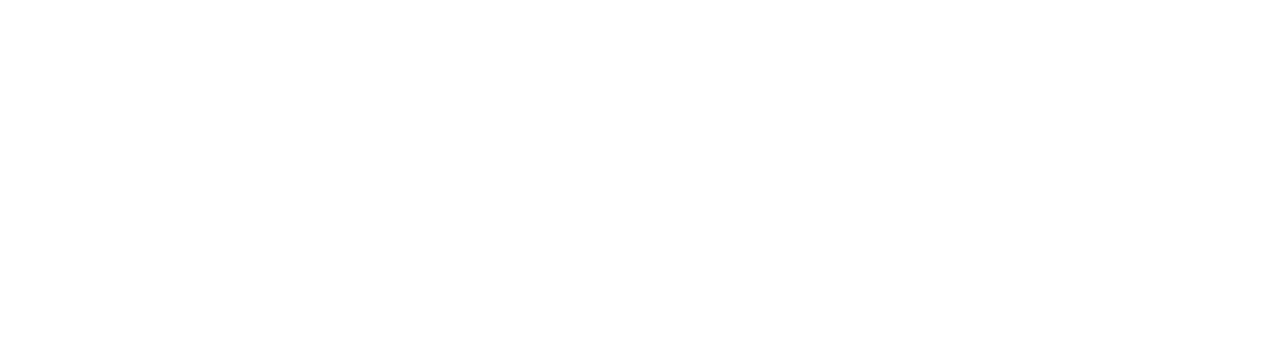
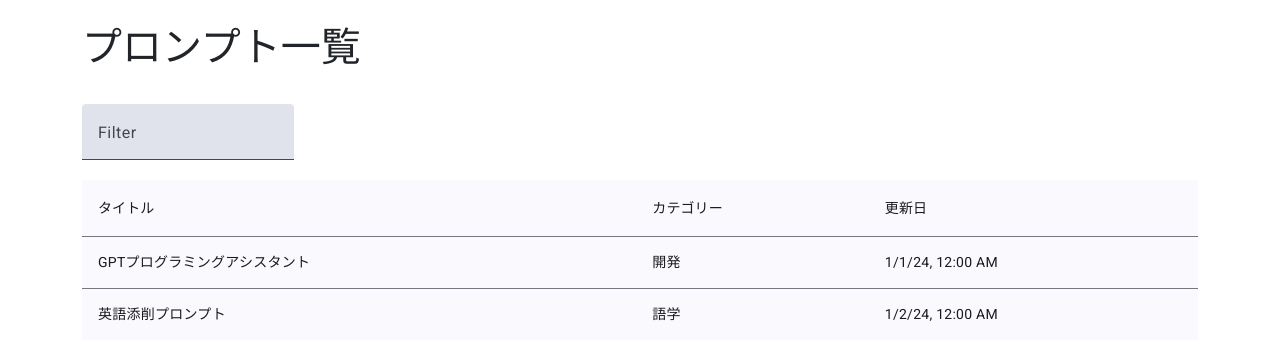
Before and after one commit to nakamuuu-prog/MyPrompt, an Angular app in the folder my-prompt/: page /prompts/list in a window 1280 px wide. Before the commit this address led to /. Shown: the top 360 px of the page. Built offline with nearby package versions, Linux system fonts and the light colour scheme.

Commit message:
一覧画面実装

```diff
--- a/my-prompt/src/app/app.routes.ts
+++ b/my-prompt/src/app/app.routes.ts
@@ -1,3 +1,7 @@
 import { Routes } from '@angular/router';
+import { PromptListComponent } from './features/prompts/components/prompt-list/prompt-list.component';
 
-export const routes: Routes = [];
+export const routes: Routes = [
+  { path: '', redirectTo: 'prompts/list', pathMatch: 'full' },
+  { path: 'prompts/list', component: PromptListComponent },
+];
--- /dev/null
+++ b/my-prompt/src/app/features/prompts/components/prompt-list/prompt-list.component.html
@@ -0,0 +1,59 @@
+<div class="container mt-4">
+  <div class="row mb-4">
+    <div class="col">
+      <h1>プロンプト一覧</h1>
+    </div>
+  </div>
+
+  <div *ngIf="isLoading" class="row">
+    <div class="col text-center">
+      <div class="spinner-border text-primary" role="status">
+        <span class="visually-hidden">Loading...</span>
+      </div>
+    </div>
+  </div>
+
+  <div *ngIf="error" class="row">
+    <div class="col">
+      <div class="alert alert-danger" role="alert">
+        {{ error }}
+        <button type="button" class="btn btn-link" (click)="loadPrompts()">
+          再試行
+        </button>
+      </div>
+    </div>
+  </div>
+
+  <div *ngIf="!isLoading">
+    <mat-form-field>
+      <mat-label>Filter</mat-label>
+      <input matInput (keyup)="applyFilter($event)" #input />
+    </mat-form-field>
+
+    <table mat-table [dataSource]="prompts">
+      <ng-container matColumnDef="position">
+        <th mat-header-cell *matHeaderCellDef>タイトル</th>
+        <td mat-cell *matCellDef="let prompt">{{ prompt.title }}</td>
+      </ng-container>
+
+      <ng-container matColumnDef="name">
+        <th mat-header-cell *matHeaderCellDef>カテゴリー</th>
+        <td mat-cell *matCellDef="let prompt">{{ prompt.category }}</td>
+      </ng-container>
+
+      <ng-container matColumnDef="weight">
+        <th mat-header-cell *matHeaderCellDef>更新日</th>
+        <td mat-cell *matCellDef="let prompt">
+          {{ prompt.updatedAt | date : "short" }}
+        </td>
+      </ng-container>
+
+      <tr mat-header-row *matHeaderRowDef="promptsColumns"></tr>
+      <tr mat-row *matRowDef="let row; columns: promptsColumns"></tr>
+
+      <tr class="mat-row" *matNoDataRow>
+        <td class="mat-cell text-center" colspan="3">No data</td>
+      </tr>
+    </table>
+  </div>
+</div>
--- /dev/null
+++ b/my-prompt/src/app/features/prompts/components/prompt-list/prompt-list.component.ts
@@ -0,0 +1,50 @@
+import { Component, inject, OnInit } from '@angular/core';
+import { PromptService } from '../../services/prompt.service';
+import { Prompt } from '../../models/prompt.model';
+import { CommonModule } from '@angular/common';
+import { MatTableDataSource, MatTableModule } from '@angular/material/table';
+import { MatInputModule } from '@angular/material/input';
+import { MatFormFieldModule } from '@angular/material/form-field';
+import { MatPaginator } from '@angular/material/paginator';
+
+@Component({
+  selector: 'app-prompt-list',
+  standalone: true,
+  imports: [CommonModule, MatFormFieldModule, MatInputModule, MatTableModule],
+  templateUrl: './prompt-list.component.html',
+  styleUrl: './prompt-list.component.scss',
+})
+export class PromptListComponent implements OnInit {
+  private promptService = inject(PromptService);
+  promptsColumns: string[] = ['position', 'name', 'weight'];
+  prompts!: MatTableDataSource<Prompt, MatPaginator>;
+
+  isLoading = false;
+  error: string | null = null;
+
+  ngOnInit() {
+    this.loadPrompts();
+  }
+
+  loadPrompts() {
+    this.isLoading = true;
+    this.error = null;
+
+    this.promptService.getPrompts().subscribe({
+      next: (prompts: Prompt[]) => {
+        this.prompts = new MatTableDataSource(prompts);
+        this.isLoading = false;
+      },
+      error: (error) => {
+        this.error = 'プロンプト取得中にエラーが発生しました。';
+        this.isLoading = false;
+        console.error('Error loading propmpts:', error);
+      },
+    });
+  }
+
+  applyFilter(event: Event) {
+    const filterValue = (event.target as HTMLInputElement).value;
+    this.prompts.filter = filterValue.trim().toLowerCase();
+  }
+}
--- /dev/null
+++ b/my-prompt/src/app/features/prompts/models/prompt.model.ts
@@ -0,0 +1,27 @@
+export interface Prompt {
+  id: string;
+  title: string;
+  content: string;
+  category: string;
+  createdAt: Date;
+  updatedAt: Date;
+}
+
+export const MOCK_PROMPTS: Prompt[] = [
+  {
+    id: '1',
+    title: 'GPTプログラミングアシスタント',
+    content: 'あなたは熟練のプログラマーです...',
+    category: '開発',
+    createdAt: new Date('2024-01-01'),
+    updatedAt: new Date('2024-01-01'),
+  },
+  {
+    id: '2',
+    title: '英語添削プロンプト',
+    content: 'あなたは英語教師です...',
+    category: '語学',
+    createdAt: new Date('2024-01-02'),
+    updatedAt: new Date('2024-01-02'),
+  },
+];
--- /dev/null
+++ b/my-prompt/src/app/features/prompts/services/prompt.service.ts
@@ -0,0 +1,12 @@
+import { Injectable } from '@angular/core';
+import { Observable, of } from 'rxjs';
+import { MOCK_PROMPTS, Prompt } from '../models/prompt.model';
+
+@Injectable({
+  providedIn: 'root',
+})
+export class PromptService {
+  getPrompts(): Observable<Prompt[]> {
+    return of(MOCK_PROMPTS);
+  }
+}
--- a/my-prompt/src/styles.scss
+++ b/my-prompt/src/styles.scss
@@ -1,10 +1,45 @@
-/* You can add global styles to this file, and also import other style files */
+// Custom Theming for Angular Material
+// For more information: https://material.angular.io/guide/theming
+@use "@angular/material" as mat;
+// Plus imports for other components in your app.
+
+// Include the common styles for Angular Material. We include this here so that you only
+// have to load a single css file for Angular Material in your app.
+// Be sure that you only ever include this mixin once!
+@include mat.core();
+
+// Define the theme object.
+$my-prompt-theme: mat.define-theme(
+  (
+    color: (
+      theme-type: light,
+      primary: mat.$azure-palette,
+      tertiary: mat.$blue-palette,
+    ),
+    density: (
+      scale: 0,
+    ),
+  )
+);
+
+// Include theme styles for core and each component used in your app.
+// Alternatively, you can import and @include the theme mixins for each component
+// that you are using.
+:root {
+  @include mat.all-component-themes($my-prompt-theme);
+}
+
+// Comment out the line below if you want to use the pre-defined typography utility classes.
+// For more information: https://material.angular.io/guide/typography#using-typography-styles-in-your-application.
+// @include mat.typography-hierarchy($my-prompt-theme);
+
+// Comment out the line below if you want to use the deprecated `color` inputs.
+// @include mat.color-variants-backwards-compatibility($my-prompt-theme);
 
 html,
 body {
   height: 100%;
 }
-
 body {
   margin: 0;
   font-family: Roboto, "Helvetica Neue", sans-serif;
```
Also changed, not shown: my-prompt/src/app/features/prompts/components/prompt-list/prompt-list.component.scss (added).
